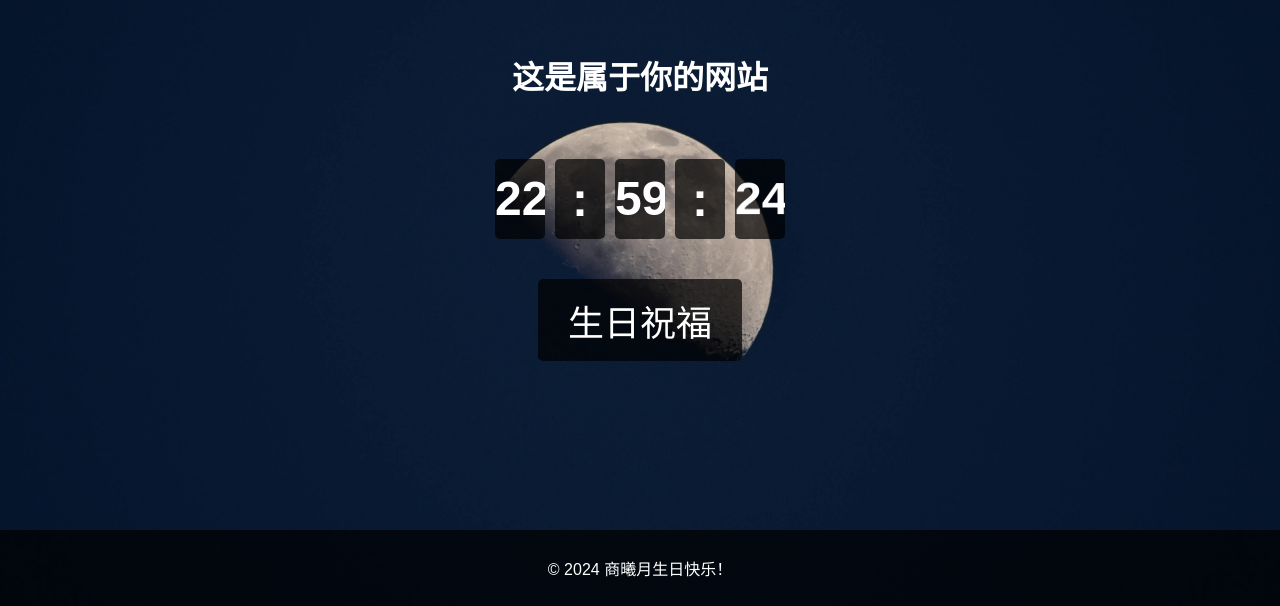
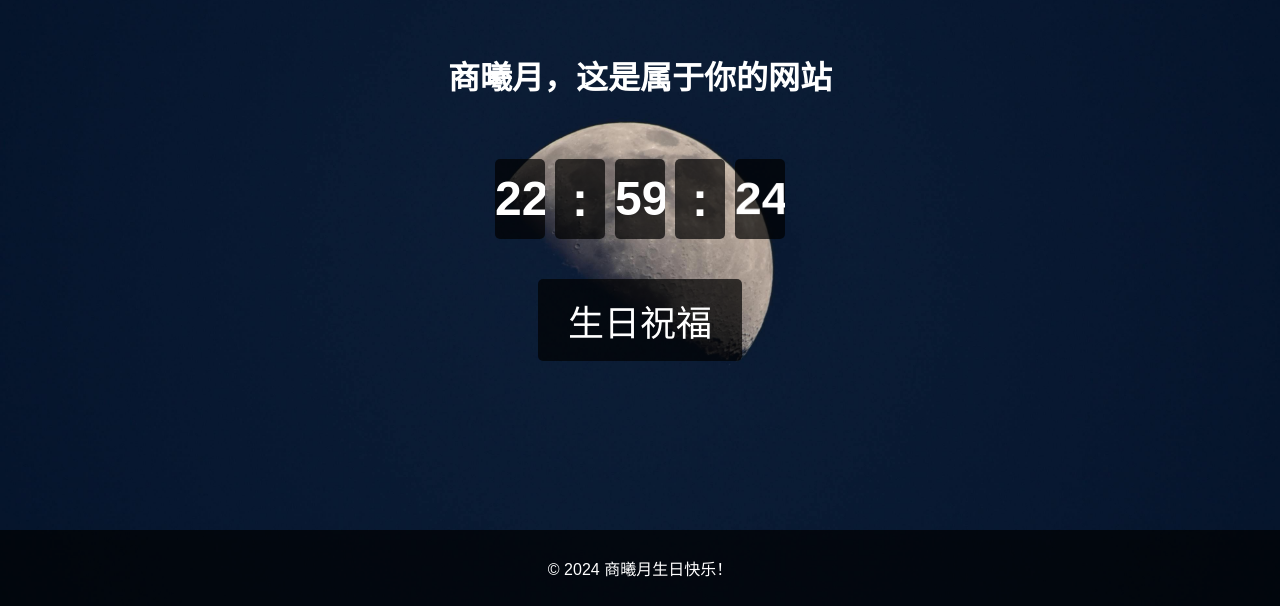
Before and after one commit to heyanyin0225/s, a plain HTML site: page index.html in a window 1280 px wide. Shown: the part 194-800 px from the top of the page. Drawn offline with Linux system fonts and the light colour scheme.

Commit message:
Update index.html

```diff
--- a/index.html
+++ b/index.html
@@ -76,7 +76,7 @@
   </head>
   <body>
       <header>
-          <h1>这是属于你的网站</h1>
+          <h1>商曦月，这是属于你的网站</h1>
       </header>
       <div class="clock" id="clock">
           <div class="digit"><div class="number" id="hour">00</div></div>
```
